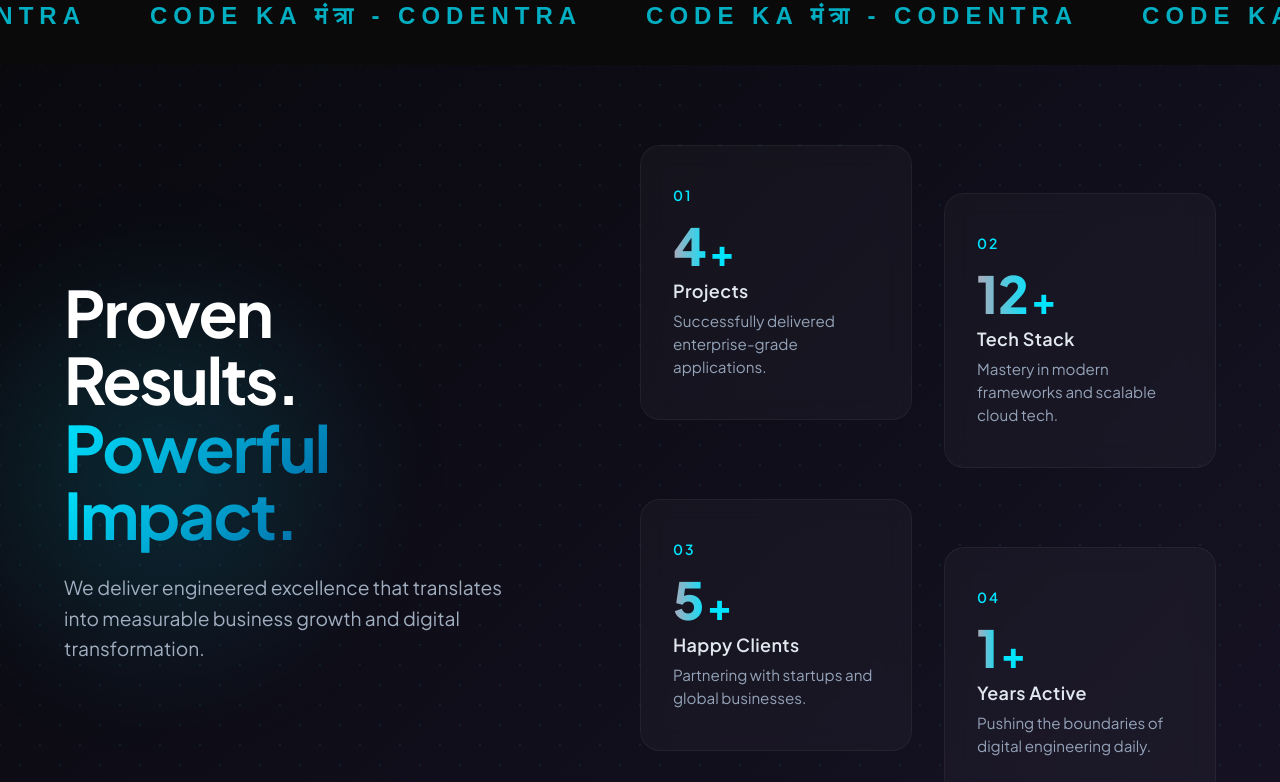
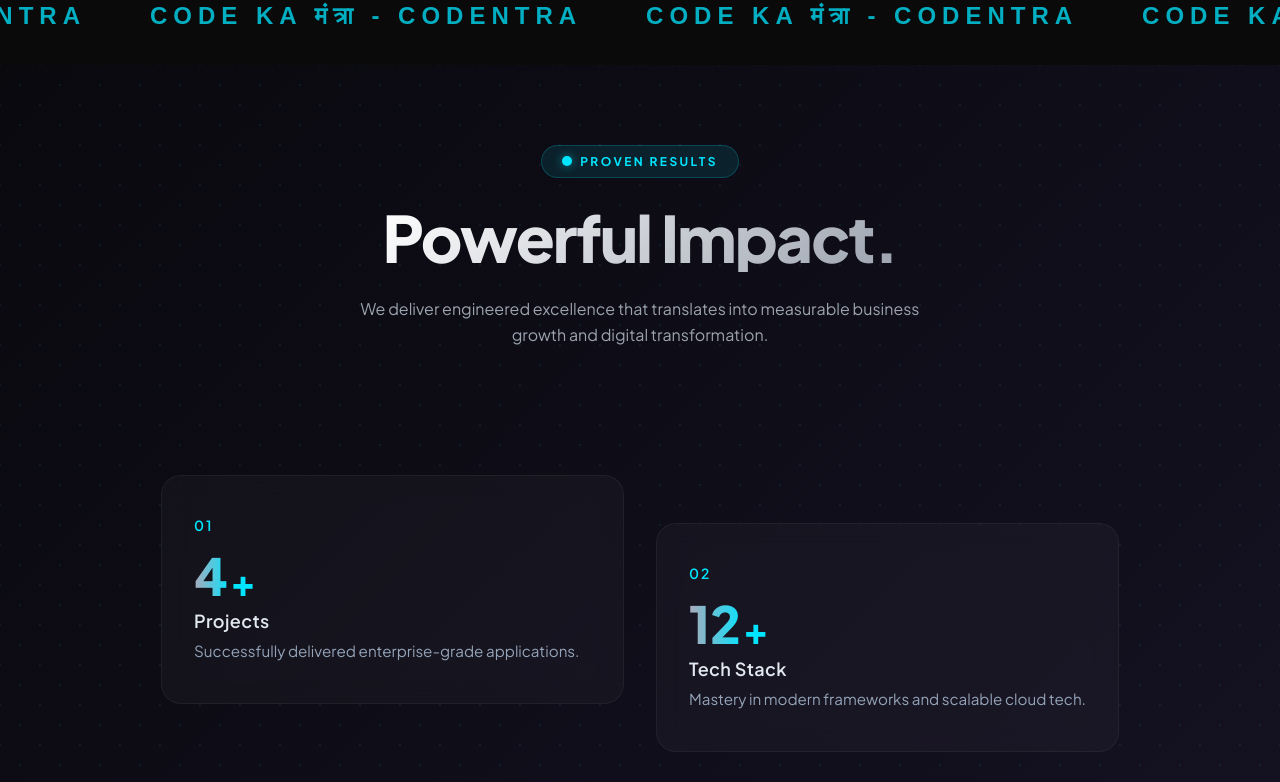
Before and after one commit to codentratechnologies/Codentra_Technologies, a React (Vite) app: page / in a window 1280 px wide. Shown: the part 2367-3149 px from the top of the page. Built offline with nearby package versions, Linux system fonts and the light colour scheme.

Commit message:
refactor: standardize section headers and optimize layout structure for About and Contact sections

```diff
--- a/src/sections/About.css
+++ b/src/sections/About.css
@@ -27,17 +27,11 @@
 
 @media (min-width: 1024px) {
   .about-container {
-    flex-direction: row;
     align-items: center;
-    gap: 6rem;
+    gap: 4rem;
   }
 }
 
-/* ── HEADER (Left side) ── */
-.about-header {
-  flex: 1;
-  position: relative;
-}
 
 .glow-orb {
   position: absolute;
--- a/src/sections/About.jsx
+++ b/src/sections/About.jsx
@@ -63,14 +63,13 @@
     <section id="about" className="about-section dark-theme" ref={containerRef}>
       <div className="about-container">
 
-        <div className="about-header">
-          <div className="glow-orb"></div>
-          <h1 className="about-title">
-            Proven <br/> Results. <br/>
-            <span className="text-gradient">Powerful</span> <br/>
-            <span className="text-gradient">Impact.</span>
-          </h1>
-          <p className="about-subtitle">
+        <div className="section-header">
+          <div className="section-header-label">
+            <span className="dot"></span>
+            <p>PROVEN RESULTS</p>
+          </div>
+          <h2>Powerful Impact.</h2>
+          <p className="section-desc">
             We deliver engineered excellence that translates into measurable business growth and digital transformation.
           </p>
         </div>
--- a/src/sections/Contact.css
+++ b/src/sections/Contact.css
@@ -13,19 +13,15 @@
 
 .contact-container {
   width: 100%;
-  max-width: 1400px;
+  max-width: 800px; /* Constrain max width for vertical stack */
   padding: 0 clamp(1.5rem, 5vw, 3rem);
   display: flex;
-  flex-direction: row;
-  justify-content: space-between;
+  flex-direction: column;
+  justify-content: center;
   align-items: center;
-  gap: clamp(3rem, 8vw, 6rem);
+  gap: 2rem;
   position: relative;
   z-index: 2;
-}
-
-.contact-left {
-  flex: 1;
 }
 
 .contact-right {
@@ -33,30 +29,6 @@
   width: 100%;
 }
 
-.contact-heading {
-  font-size: clamp(48px, 5vw, 72px);
-  font-weight: 800;
-  line-height: 1.2;
-  letter-spacing: -0.025em;
-  margin-bottom: 2.5rem;
-  padding-bottom: 0.1em;
-  background: linear-gradient(135deg, #ffffff 0%, #9ca3af 100%);
-  -webkit-background-clip: text;
-  -webkit-text-fill-color: transparent;
-}
-
-.contact-cta {
-  display: flex;
-  align-items: center;
-  gap: 1rem;
-}
-
-.contact-cta-line {
-  width: 40px;
-  height: 2px;
-  background-color: #00E5FF;
-  box-shadow: 0 0 10px #00E5FF;
-}
 
 .contact-cta p {
   font-size: 14px;
--- a/src/sections/Contact.jsx
+++ b/src/sections/Contact.jsx
@@ -69,14 +69,14 @@
    return (
       <section id="contact" className="contact-section">
          <div className="contact-container">
-            <div className="contact-left">
-               <h2 className="contact-heading">
+            <div className="section-header">
+               <div className="section-header-label">
+                  <span className="dot"></span>
+                  <p>LET'S TALK</p>
+               </div>
+               <h2>
                   Ready to shape <br/>the future together?
                </h2>
-               <div className="contact-cta">
-                  <span className="contact-cta-line"></span>
-                  <p>LET'S TALK</p>
-               </div>
             </div>
 
             <div className="contact-right">
```
